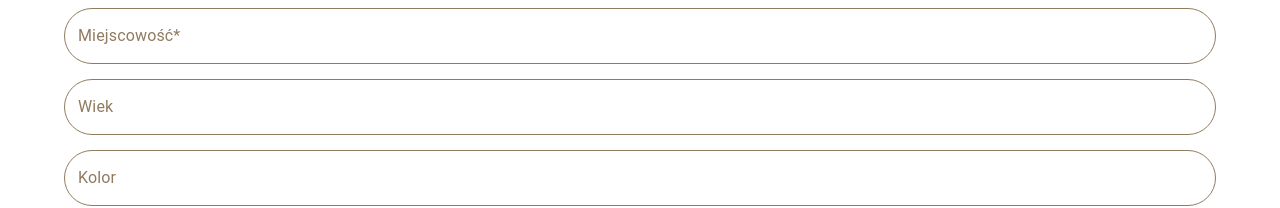
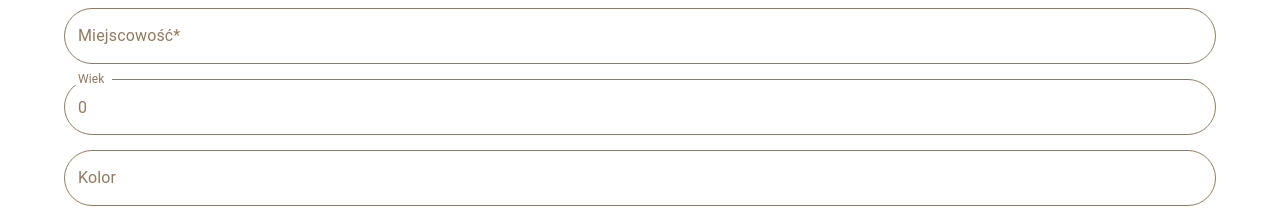
Before and after one commit to asiabielawska/PetsFinder, a React (Vite) app: page /form in a window 1280 px wide. Shown: the part 330-538 px from the top of the page. Built offline with nearby package versions, Linux system fonts and the light colour scheme.

Commit message:
Lift state

```diff
--- a/src/components/BasicSelect/BasicSelect.tsx
+++ b/src/components/BasicSelect/BasicSelect.tsx
@@ -5,18 +5,13 @@ import { SelectFormControl } from "./styled";
 import { MenuItem } from "@mui/material";
 
 type Props = {
-  selectLabel: string;
-  selectValue: string[];
+  label: string;
+  options: string[];
   value: string;
   onChange: (el: string) => void;
 };
 
-export const BasicSelect = ({
-  selectValue,
-  selectLabel,
-  value,
-  onChange,
-}: Props) => {
+export const BasicSelect = ({ label, options, value, onChange }: Props) => {
   const handleChange = (event: SelectChangeEvent) => {
     onChange(event.target.value as string);
   };
@@ -24,9 +19,9 @@ export const BasicSelect = ({
   return (
     <Box sx={{ minWidth: 120 }}>
       <SelectFormControl fullWidth>
-        <InputLabel>{selectLabel}</InputLabel>
-        <Select value={value} label={selectLabel} onChange={handleChange}>
-          {selectValue.map((el) => (
+        <InputLabel>{label}</InputLabel>
+        <Select value={value} label={label} onChange={handleChange}>
+          {options.map((el) => (
             <MenuItem value={el} key={el}>
               {el}
             </MenuItem>
--- a/src/components/Form/Form.tsx
+++ b/src/components/Form/Form.tsx
@@ -13,12 +13,12 @@ import { BasicSelect } from "../../components/BasicSelect/BasicSelect";
 import dayjs from "dayjs";
 
 const mockForm = [
-  { id: "miejscowosc", label: "Miejscowość*" },
-  { id: "wiek", label: "Wiek" },
-  { id: "kolor", label: "Kolor" },
-  { id: "rasa", label: "Rasa" },
+  { id: "city", label: "Miejscowość*" },
+  { id: "age", label: "Wiek" },
+  { id: "color", label: "Kolor" },
+  { id: "race", label: "Rasa" },
   {
-    id: "opis",
+    id: "content",
     label: "Krótki opis zwierzęcia/sytuacji",
     multiline: true,
     rows: 4,
@@ -60,16 +60,16 @@ export const Form = () => {
       <MainContent style={{ paddingBottom: 5 }}>
         <Heading>Dane</Heading>
         <BasicSelect
-          selectLabel={"Typ zgłoszenia*"}
-          selectValue={["Zgubiono", "Znaleziono", "Oddam", "Szukam"]}
+          label={"Typ zgłoszenia*"}
+          options={["Zgubiono", "Znaleziono", "Oddam", "Szukam"]}
           value={newAnnouncement.type}
           onChange={(newValue: string) => {
             setNewAnnouncement((prev) => ({ ...prev, type: newValue }));
           }}
         />
         <BasicSelect
-          selectLabel={"Zwierzę*"}
-          selectValue={["Piesek", "Kotek", "Ptak", "Inne"]}
+          label={"Zwierzę*"}
+          options={["Piesek", "Kotek", "Ptak", "Inne"]}
           value={newAnnouncement.animal}
           onChange={(newValue: string) => {
             setNewAnnouncement((prev) => ({ ...prev, animal: newValue }));
@@ -77,8 +77,8 @@ export const Form = () => {
         />
         <BasicDatePicker value={newAnnouncement.date} />
         <BasicSelect
-          selectLabel={"Płeć"}
-          selectValue={["Ona", "On", "Nie wiem"]}
+          label={"Płeć"}
+          options={["Ona", "On", "Nie wiem"]}
           value={newAnnouncement.gender}
           onChange={(newValue: string) => {
             setNewAnnouncement((prev) => ({ ...prev, gender: newValue }));
@@ -92,6 +92,11 @@ export const Form = () => {
             variant="outlined"
             multiline={multiline}
             rows={rows}
+            value={newAnnouncement[id as keyof MockAnnouncement]}
+            onChange={(event: React.ChangeEvent<HTMLInputElement>) => {
+              const newValue = event.target.value as string;
+              setNewAnnouncement((prev) => ({ ...prev, [id]: newValue }));
+            }}
           />
         ))}
         <input
--- a/src/components/PetProfile/PetProfile.tsx
+++ b/src/components/PetProfile/PetProfile.tsx
@@ -38,7 +38,7 @@ export const PetProfile = () => {
       <MainContent>
         <PetDetails>
           <Category>
-            <div>Gatunek</div>
+            <div>Zwierzę</div>
             <Detail>Kot</Detail>
           </Category>
           <Category>
```
